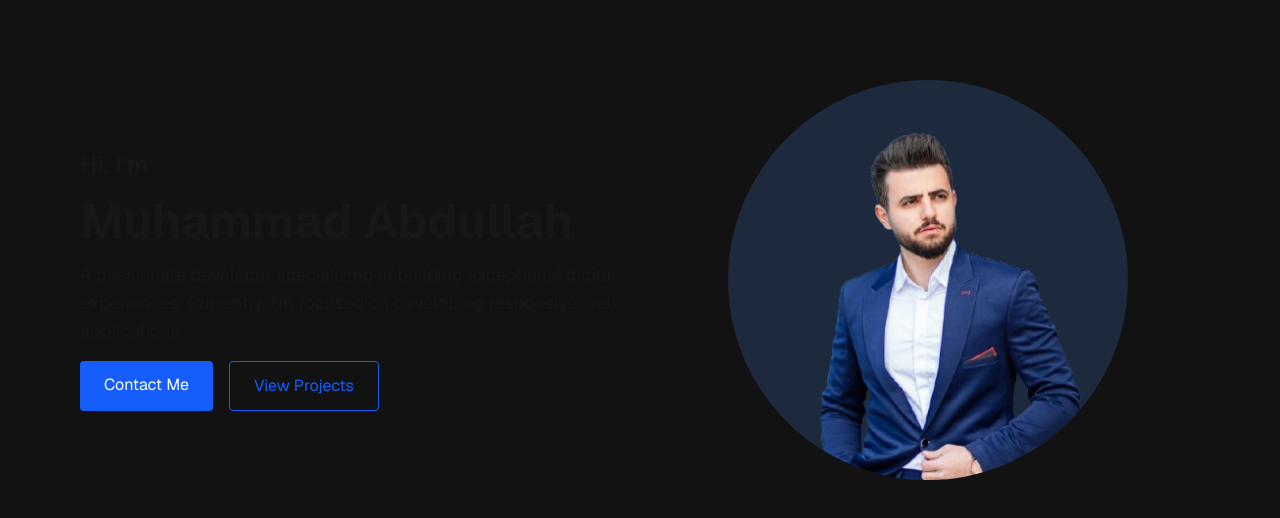
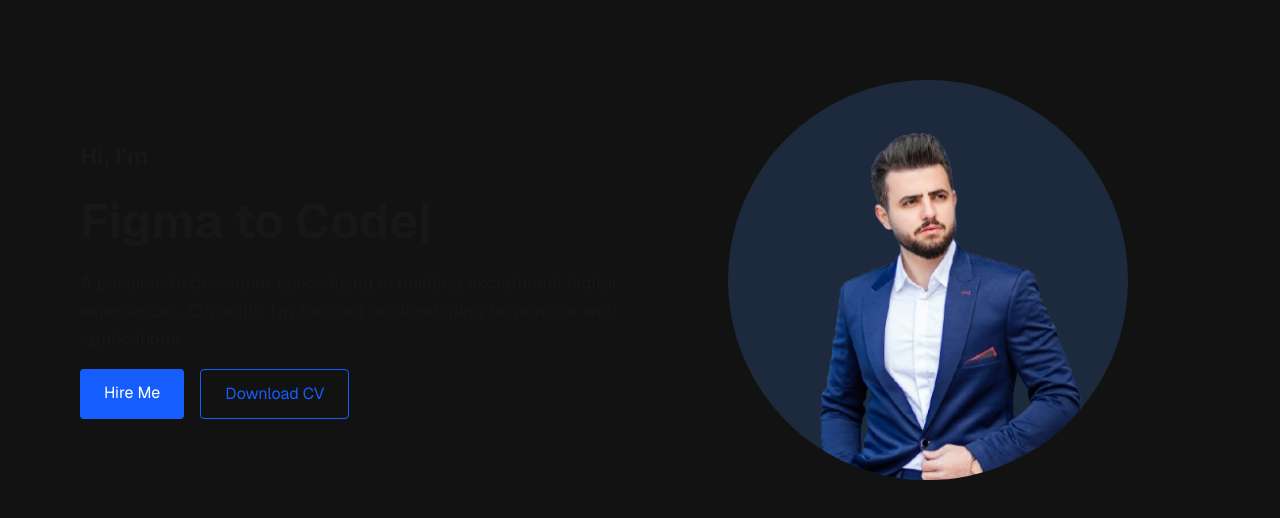
Before and after one commit to abdullahwebdev9176/portfolio-project, a Next.js app: page / in a window 1280 px wide. Shown: the top 518 px of the page. Built offline with nearby package versions, Linux system fonts and the light colour scheme.

Commit message:
added type writer

```diff
--- a/components/homeComponents/HeroSection.jsx
+++ b/components/homeComponents/HeroSection.jsx
@@ -1,7 +1,10 @@
+'use client'
+
 import { assets } from '@/Assets/data'
 import Image from 'next/image'
 import Link from 'next/link'
 import React from 'react'
+import { TypeAnimation } from 'react-type-animation';
 
 const HeroSection = () => {
   return (
@@ -11,11 +14,27 @@ const HeroSection = () => {
         <div className='w-full lg:w-1/2'>
           <div className='flex flex-col justify-center items-center lg:items-start gap-4 h-full'>
             <h1 className='text-2xl font-bold text-center lg:text-left'>Hi, I'm</h1>
-            <h1 className='text-4xl sm:text-5xl font-bold text-center lg:text-left'>Muhammad Abdullah</h1>
+            <h1 className='text-[16px] sm:text-2xl font-bold text-center lg:text-left'>
+              <TypeAnimation
+                sequence={[
+                  'Muhamad Abdullah',
+                  1000,
+                  'Web Developer',
+                  1000,
+                  'Figma to Code Expert',
+                  1000,
+                ]}
+                wrapper="span"
+                speed={50}
+                style={{ fontSize: '2em', display: 'inline-block' }}
+                repeat={Infinity}
+              />
+
+            </h1>
             <p className='text-lg text-center lg:text-left max-w-2xl'>A passionate developer specializing in building exceptional digital experiences. Currently, I'm focused on developing responsive web applications.</p>
             <div className='flex gap-4'>
-              <Link href="#contact" className='px-6 py-3 bg-blue-600 text-white rounded hover:bg-blue-700 transition focus:outline-none'>Contact Me</Link>
-              <Link href="#projects" className='px-6 py-3 border border-blue-600 text-blue-600 rounded hover:bg-blue-100 transition focus:outline-none'>View Projects</Link>
+              <Link href="#contact" className='px-6 py-3 bg-blue-600 text-white rounded hover:bg-blue-700 transition focus:outline-none'>Hire Me</Link>
+              <Link href="#projects" className='px-6 py-3 border border-blue-600 text-blue-600 rounded hover:bg-blue-600 hover:text-white transition focus:outline-none'>Download CV</Link>
             </div>
           </div>
         </div>
```
Also changed, not shown: package.json (+4 -3 lines).
